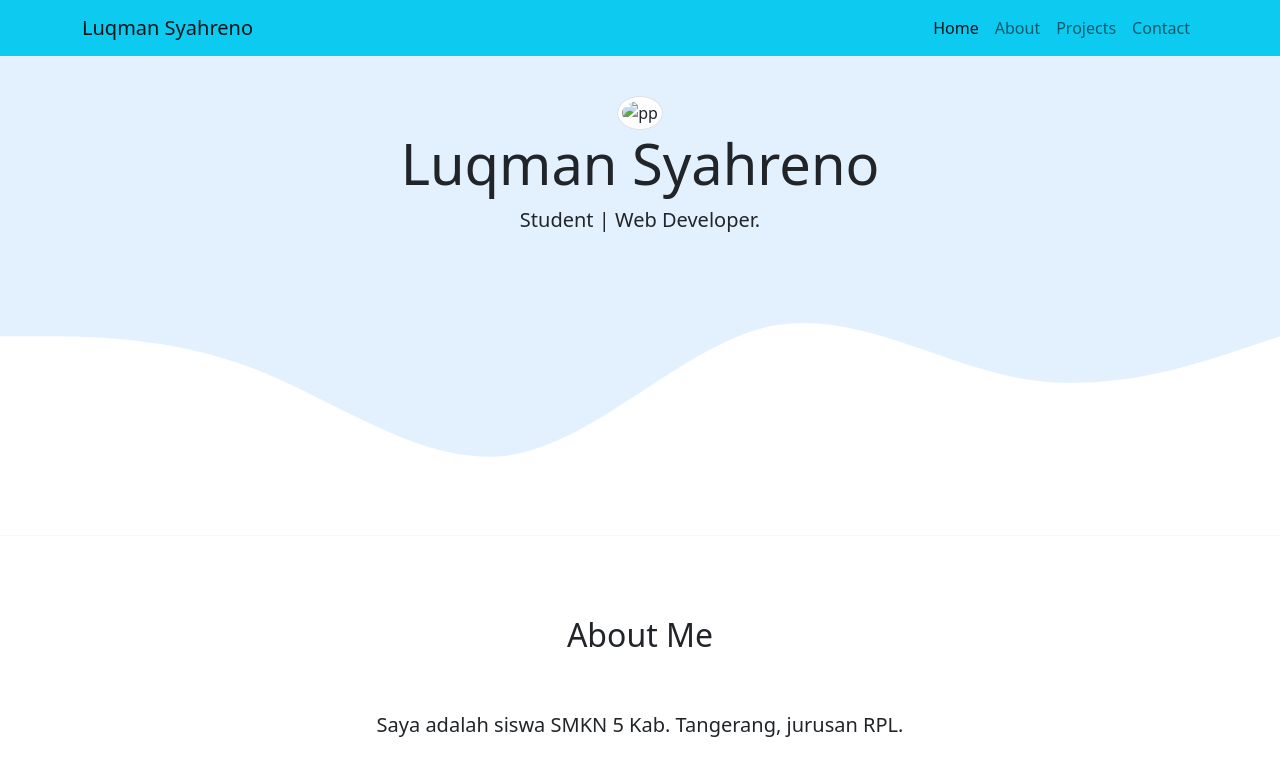
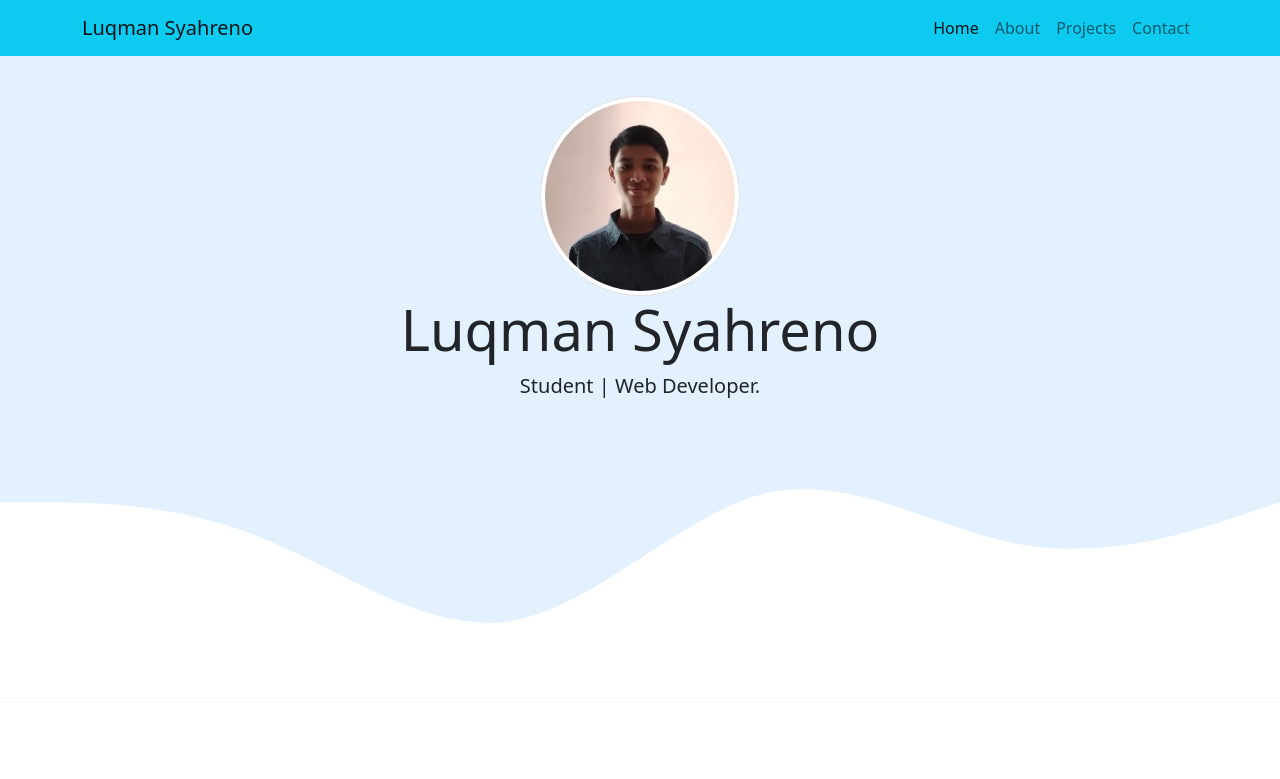
Before and after one commit to LuqmanSyah/Portfolio-LS, a plain HTML site: page index.html in a window 1280 px wide. Shown: the top 779 px of the page. Drawn offline with nearby package versions, Linux system fonts and the light colour scheme.

Commit message:
Update index.html

```diff
--- a/index.html
+++ b/index.html
@@ -46,7 +46,7 @@
 
     <!-- Jumbotorn -->
     <section class="jumbotron text-center">
-      <img src="img/foto.png" alt="pp" width="200px" class="rounded-circle img-thumbnail" />
+      <img src="img/foto.jpg" alt="pp" width="200px" class="rounded-circle img-thumbnail" />
       <h1 class="display-4">Luqman Syahreno</h1>
       <p class="lead">Student | Web Developer.</p>
       <svg xmlns="http://www.w3.org/2000/svg" viewBox="0 0 1440 320">
```
